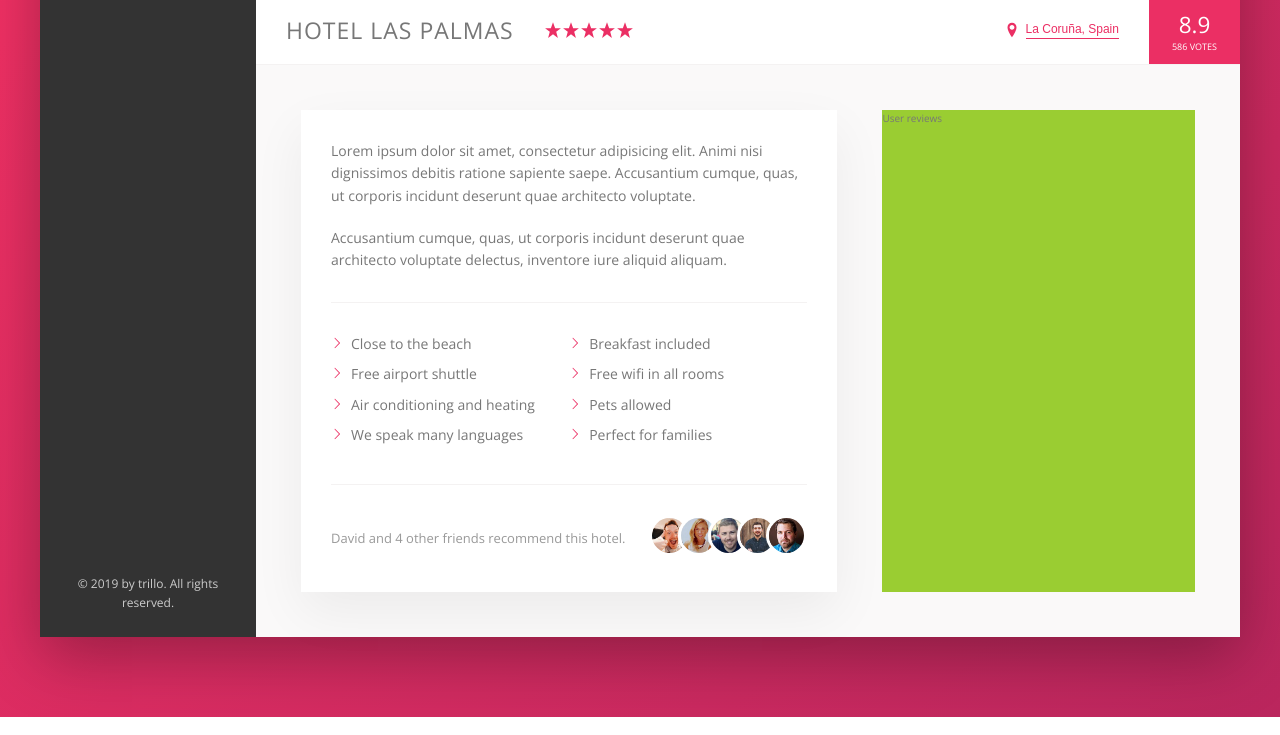
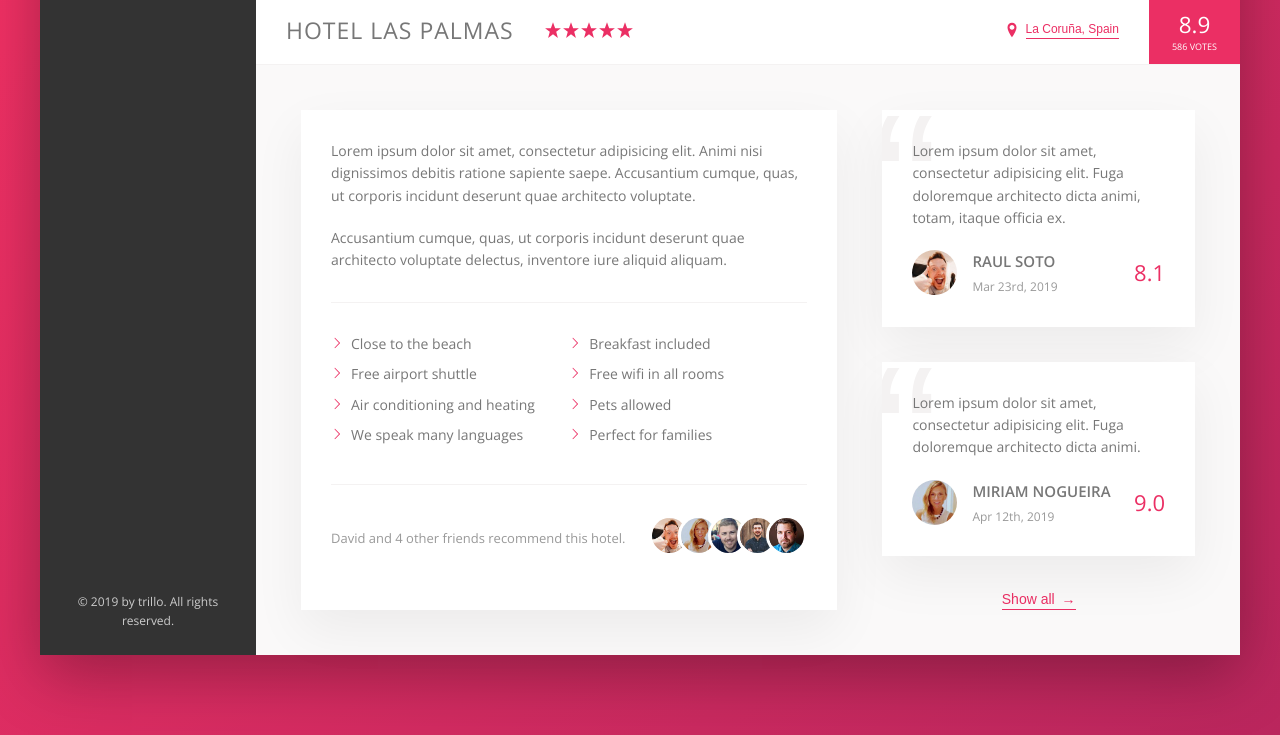
Before and after one commit to Albertoatx/flex-trillo, a website: page index.html in a window 1280 px wide. Shown: the part 538-1273 px from the top of the page. Drawn offline with nearby package versions, Linux system fonts and the light colour scheme.

Commit message:
building the User reviews section

```diff
--- a/index.html
+++ b/index.html
@@ -198,7 +198,34 @@
                         </div>
 
                         <div class="user-reviews">
-                            User reviews
+                            <figure class="review">
+                                <blockquote class="review__text">
+                                    Lorem ipsum dolor sit amet, consectetur adipisicing elit. Fuga doloremque architecto dicta animi, totam, itaque officia ex.
+                                </blockquote>
+                                <figcaption class="review__user">
+                                    <img src="img/user-1.jpg" alt="User 1" class="review__photo">
+                                    <div class="review__user-box">
+                                        <p class="review__user-name">Raul Soto</p>
+                                        <p class="review__user-date">Mar 23rd, 2019</p>
+                                    </div>
+                                    <div class="review__rating">8.1</div>
+                                </figcaption>
+                            </figure>
+
+                            <figure class="review">
+                                <blockquote class="review__text">
+                                    Lorem ipsum dolor sit amet, consectetur adipisicing elit. Fuga doloremque architecto dicta animi.
+                                </blockquote>
+                                <figcaption class="review__user">
+                                    <img src="img/user-2.jpg" alt="User 2" class="review__photo">
+                                    <div class="review__user-box">
+                                        <p class="review__user-name">Miriam Nogueira</p>
+                                        <p class="review__user-date">Apr 12th, 2019</p>
+                                    </div>
+                                    <div class="review__rating">9.0</div>
+                                </figcaption>
+                            </figure>
+                            <button class="btn-inline">Show all <span>&rarr;</span></button>
                         </div>
                     </div>
                 </main>
--- a/sass/_components.scss
+++ b/sass/_components.scss
@@ -313,8 +313,17 @@
   //transform: translate3d(0,0,0);
   transition: all .2s;
 
+  & span {
+    margin-left: 3px;
+    transition: margin-left .2s;
+  }
+
   &:hover {
     color: var(--color-grey-dark-1);
+
+    span {
+      margin-left: 8px;
+    }
   }
 
   &:focus {
@@ -425,3 +434,69 @@
     }
   }
 }
+
+//////////////////////////////////////////
+// REVIEWS
+.review {
+  background-color: #fff;
+  box-shadow: var(--shadow-light);
+  padding: 3rem;
+  margin-bottom: 3.5rem;
+  position: relative;
+  overflow: hidden;     // avoid the quotation mark overflowing the review white box
+
+  &__text {
+    margin-bottom: 2rem;
+
+    z-index: 10;         // avoid the quotation mark on top of the review text
+      position: relative;// z-index only works if we set the position
+  }
+
+  &__user {
+    display: flex;       // the flex container (by default flex-direction: row)
+    align-items: center; // align flex items in the cross axis (here is vertically)
+  }
+
+  &__photo {
+    height: 4.5rem;
+    width: 4.5rem;
+    border-radius: 50%;
+    margin-right: 1.5rem;
+  }
+
+  &__user-box {
+    margin-right: auto;  // to push the 'rating' all the way to the right side.
+  }
+
+  &__user-name {
+    font-size: 1.5rem;
+    font-weight: 600;    // make it bold
+    text-transform: uppercase;
+    margin-bottom: .4rem;
+  }
+
+  &__user-date {
+    font-size: 1.2rem;
+    color: var(--color-grey-dark-3);
+  }
+
+  &__rating {
+    font-size: 2.2rem;
+    font-weight: 300;  // to compensate for the bigger font-size
+    color: var(--color-primary);
+
+  }
+
+  // Quotation mark
+  &::before {
+    content: '\201C';   // symbol for the double quotation mark
+    position: absolute; // relative to the parent ('review')
+      top: -2.5rem;
+      left: -1rem;
+    font-size: 20rem;
+    font-family: sans-serif;
+    line-height: 1;     // avoid the quotation mark to occupy huge space
+    color: var(--color-grey-light-2);
+    //z-index: 1;
+  }
+}
--- a/sass/_layout.scss
+++ b/sass/_layout.scss
@@ -60,7 +60,12 @@
 }
 
 .user-reviews {
-  background-color: yellowgreen; // ONLY for testing purposes
+  //background-color: yellowgreen; // ONLY for testing purposes
 
   flex: 1;      // occupy the remaining space
+  font-size: 1.4rem;
+
+  display: flex;
+  flex-direction: column;
+  align-items: center;
 }
```
Also changed, not shown: css/style.css.
